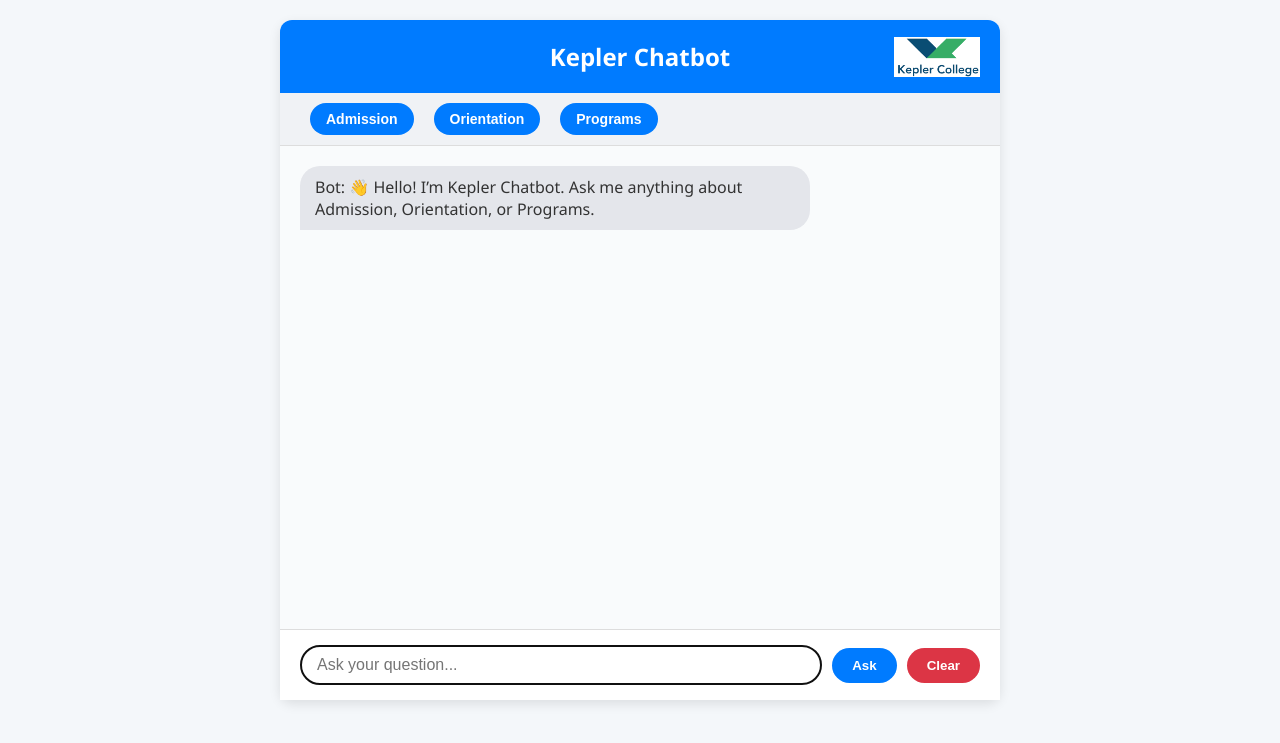
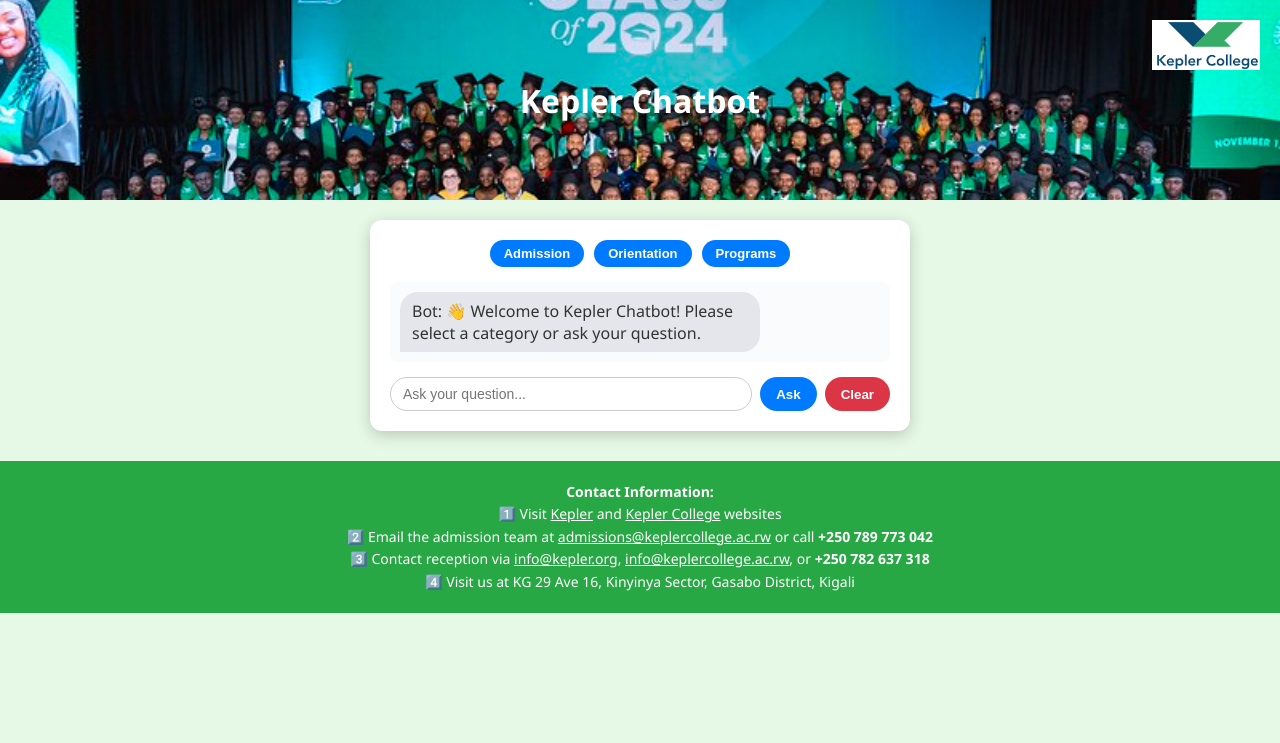
Before and after one commit to Tuyishime24/keplerchatbot, a Flask app: page / in a window 1280 px wide. Shown: the top 743 px of the page. Run offline with Flask 3, Linux system fonts and the light colour scheme.

Commit message:
Update chatbot: welcome messages, category handling, styling

```diff
--- a/app.py
+++ b/app.py
@@ -1,7 +1,7 @@
 from flask import Flask, request, render_template, jsonify
 from rapidfuzz import fuzz
 import json
-import os  # Needed for getting PORT from environment
+import os
 
 app = Flask(__name__)
 
@@ -9,37 +9,26 @@
 with open("kepler_qa_data.json", "r", encoding="utf-8") as file:
     qa_data = json.load(file)
 
-def find_answer(user_question, category="all"):
-    """
-    Match user's question with the most relevant Q&A entry.
-    If a category is provided, filter questions by it first.
-    """
+def find_best_match(user_question, category_filter=None):
     user_question = user_question.lower().strip()
     best_score = 0
     best_answer = None
+    detected_category = None
 
-    filtered_data = (
-        [item for item in qa_data if item.get("category", "").lower() == category.lower()]
-        if category != "all" else qa_data
-    )
+    if category_filter and category_filter.lower() != "all":
+        filtered_data = [item for item in qa_data if item.get("category", "").lower() == category_filter.lower()]
+    else:
+        filtered_data = qa_data
 
     for item in filtered_data:
-        score = fuzz.partial_ratio(user_question, item["question"].lower())
+        question_text = item.get("question", "").lower()
+        score = fuzz.partial_ratio(user_question, question_text)
         if score > best_score:
             best_score = score
-            best_answer = item["answer"]
+            best_answer = item.get("answer", "")
+            detected_category = item.get("category", "").lower()
 
-    print(f"User question: '{user_question}' | Best match score: {best_score}")  # optional
-
-    if best_score > 60:
-        return best_answer
-    else:
-        return (
-            "🤖 Sorry, I didn’t understand that. Try asking about:\n"
-            "- 🏫 Admission & Registration\n"
-            "- 🧭 Orientation\n"
-            "- 📚 Programs\n"
-        )
+    return best_answer, best_score, detected_category
 
 @app.route("/", methods=["GET", "POST"])
 def home():
@@ -47,20 +36,47 @@
         if request.is_json:
             try:
                 data = request.get_json()
-                question = data.get("question", "")
-                category = data.get("category", "all")
-                answer = find_answer(question, category)
-                return jsonify({"answer": answer})
+                user_question = data.get("question", "")
+                selected_category = data.get("category")
+                if selected_category:
+                    selected_category = selected_category.lower()
+                else:
+                    selected_category = "all"
+
+                # Try match within selected category first
+                answer, score, detected_category = find_best_match(user_question, selected_category)
+
+                # If no good match, try globally
+                if score < 60:
+                    answer, score, detected_category = find_best_match(user_question, category_filter=None)
+
+                # Fallback response if still no match
+                if score < 60 or not answer:
+                    answer = (
+                        "🤖 Sorry, I didn’t understand that. Try asking about:\n"
+                        "- 🏫 Admission & Registration\n"
+                        "- 🧭 Orientation\n"
+                        "- 📚 Programs"
+                    )
+                    detected_category = None
+
+                return jsonify({
+                    "answer": answer,
+                    "detected_category": detected_category
+                })
+
             except Exception as e:
                 return jsonify({"answer": f"⚠️ Error: {str(e)}"}), 400
+
         else:
+            # fallback for form POST (not JSON) — optional
             question = request.form.get("question", "")
-            answer = find_answer(question)
+            answer, _, _ = find_best_match(question)
             return render_template("index.html", question=question, answer=answer)
 
+    # GET request
     return render_template("index.html")
 
 if __name__ == "__main__":
-    # Use the port provided by Render
     port = int(os.environ.get("PORT", 5000))
     app.run(host="0.0.0.0", port=port)
--- a/templates/index.html
+++ b/templates/index.html
@@ -6,238 +6,304 @@
   <title>Kepler Chatbot</title>
   <style>
     body {
+      margin: 0;
       font-family: 'Segoe UI', sans-serif;
-      background-color: #f4f7fa;
+      background-color: #e6f9e6;
+      display: flex;
+      flex-direction: column;
+      align-items: center;
+    }
+
+    .banner {
+      width: 100%;
+      height: 200px;
+      background: url('{{ url_for("static", filename="kepler_banner.jpg") }}') no-repeat center;
+      background-size: cover;
+      position: relative;
+      display: flex;
+      align-items: center;
+      justify-content: center;
+    }
+
+    .banner h1 {
+      color: #fff; /* changed to white */
+      font-size: 32px;
       margin: 0;
+    }
+
+    .banner img {
+      position: absolute;
+      top: 20px;
+      right: 20px;
+      height: 50px;
+    }
+
+    .chat-box {
+      background: #ffffff;
+      width: 95%;
+      max-width: 500px;
+      margin-top: 20px;
+      border-radius: 12px;
+      box-shadow: 0 4px 16px rgba(0, 0, 0, 0.2);
       padding: 20px;
       display: flex;
-      justify-content: center;
+      flex-direction: column;
     }
-    .chat-box {
-      background: #ffffff;
-      width: 100%;
-      max-width: 720px;
-      height: 85vh;
-      display: flex;
-      flex-direction: column;
-      border-radius: 12px;
-      box-shadow: 0 4px 12px rgba(0,0,0,0.1);
-    }
-    h2 {
-      margin: 0;
-      padding: 20px;
-      background-color: #007BFF;
-      color: #fff;
-      text-align: center;
-      border-radius: 12px 12px 0 0;
-      position: relative;
-    }
-    h2 img.logo {
-      position: absolute;
-      right: 20px;
-      top: 50%;
-      transform: translateY(-50%);
-      height: 40px;
-      width: auto;
-    }
+
     .category-buttons {
       display: flex;
       flex-wrap: wrap;
+      justify-content: center;
       gap: 10px;
-      padding: 10px 20px;
-      background-color: #f0f2f5;
-      border-bottom: 1px solid #ddd;
+      margin-bottom: 15px;
     }
+
     .category-buttons button {
-      padding: 8px 16px;
+      padding: 6px 14px;
       border: none;
       border-radius: 20px;
       background-color: #007BFF;
       color: #fff;
+      font-size: 13px;
       cursor: pointer;
-      font-size: 14px;
     }
-    .category-buttons button:hover {
-      background-color: #0056b3;
-    }
+
     #chat-history {
       flex-grow: 1;
+      max-height: 300px;
       overflow-y: auto;
-      padding: 20px;
-      background: #f9fbfc;
+      padding: 10px;
+      background-color: #f9fbfc;
+      border-radius: 8px;
+      margin-bottom: 15px;
     }
+
     .chat-entry {
-      margin-bottom: 15px;
+      margin-bottom: 10px;
       max-width: 75%;
-      clear: both;
       word-wrap: break-word;
     }
+
     .question {
       background: #007BFF;
-      color: white;
-      padding: 10px 15px;
-      border-radius: 20px 20px 0 20px;
+      color: #fff;
+      padding: 8px 12px;
+      border-radius: 18px 18px 0 18px;
       float: right;
+      clear: both;
     }
+
     .answer {
       background: #e4e6eb;
       color: #333;
-      padding: 10px 15px;
-      border-radius: 20px 20px 20px 0;
+      padding: 8px 12px;
+      border-radius: 18px 18px 18px 0;
       float: left;
+      clear: both;
     }
-    .typing {
-      font-style: italic;
-      font-size: 14px;
-      color: #666;
-      padding-left: 20px;
-      display: none;
-    }
-    #loading-spinner {
-      display: none;
-      border: 4px solid #f3f3f3;
-      border-top: 4px solid #007BFF;
-      border-radius: 50%;
-      width: 20px;
-      height: 20px;
-      animation: spin 1s linear infinite;
-      margin-left: 10px;
-      align-self: center;
-    }
-    @keyframes spin {
-      0% { transform: rotate(0deg); }
-      100% { transform: rotate(360deg); }
-    }
+
     form {
       display: flex;
-      padding: 15px 20px;
-      border-top: 1px solid #ddd;
-      background-color: #fff;
-      align-items: center;
+      gap: 8px;
     }
+
     input[type="text"] {
       flex-grow: 1;
-      padding: 10px 16px;
-      border-radius: 25px;
+      padding: 8px 12px;
+      border-radius: 20px;
       border: 1px solid #ccc;
-      font-size: 16px;
+      font-size: 14px;
     }
+
     button {
-      margin-left: 10px;
-      padding: 10px 20px;
+      padding: 8px 16px;
       border: none;
-      border-radius: 25px;
-      background-color: #007BFF;
-      color: white;
+      border-radius: 20px;
       font-weight: bold;
       cursor: pointer;
     }
-    button:hover {
-      background-color: #0056b3;
+
+    button[type="submit"] {
+      background-color: #007BFF;
+      color: white;
     }
+
     #clear-btn {
       background-color: #dc3545;
+      color: white;
     }
-    #clear-btn:hover {
-      background-color: #a71d2a;
+
+    footer {
+      margin-top: 30px;
+      text-align: center;
+      padding: 20px;
+      font-size: 14px;
+      background-color: #28a745; /* changed footer background to green */
+      color: white;
+      width: 100%;
+      line-height: 1.6;
+    }
+
+    footer a {
+      color: white;
+      text-decoration: underline;
     }
   </style>
 </head>
 <body>
 
-<div class="chat-box">
-  <h2>
-    Kepler Chatbot
-    <img src="{{ url_for('static', filename='logo.png') }}" alt="Kepler Logo" class="logo" />
-  </h2>
-
-  <!-- Quick Category Buttons -->
-  <div class="category-buttons">
-    <button onclick="askQuick('What are the admission requirements?')">Admission</button>
-    <button onclick="askQuick('When does orientation start?')">Orientation</button>
-    <button onclick="askQuick('What programs are offered at Kepler?')">Programs</button>
+  <!-- Banner -->
+  <div class="banner">
+    <h1>Kepler Chatbot</h1>
+    <img src="{{ url_for('static', filename='logo.png') }}" alt="Kepler Logo">
   </div>
 
-  <!-- Chat history display -->
+  <!-- Chat Interface -->
+  <div class="chat-box">
+    <div class="category-buttons">
+      <button onclick="selectCategory('admission')">Admission</button>
+      <button onclick="selectCategory('orientation')">Orientation</button>
+      <button onclick="selectCategory('programs')">Programs</button>
+    </div>
+
     <div id="chat-history"></div>
 
-  <!-- Typing and Spinner -->
-  <div class="typing" id="typing-indicator">Bot is typing...</div>
-
-  <!-- Input form -->
     <form id="chat-form">
-    <input type="text" id="question-input" placeholder="Ask your question..." autocomplete="off" required />
+      <input type="text" id="question-input" placeholder="Ask your question..." autocomplete="off" />
       <button type="submit">Ask</button>
       <button type="button" id="clear-btn">Clear</button>
-    <div id="loading-spinner"></div>
     </form>
   </div>
 
+  <!-- Footer -->
+  <footer>
+    <strong>Contact Information:</strong><br>
+    1️⃣ Visit <a href="https://kepler.org" target="_blank">Kepler</a> and
+    <a href="https://keplercollege.ac.rw" target="_blank">Kepler College</a> websites<br>
+    2️⃣ Email the admission team at
+    <a href="mailto:admissions@keplercollege.ac.rw">admissions@keplercollege.ac.rw</a> or call <strong>+250 789 773 042</strong><br>
+    3️⃣ Contact reception via
+    <a href="mailto:info@kepler.org">info@kepler.org</a>,
+    <a href="mailto:info@keplercollege.ac.rw">info@keplercollege.ac.rw</a>,
+    or <strong>+250 782 637 318</strong><br>
+    4️⃣ Visit us at KG 29 Ave 16, Kinyinya Sector, Gasabo District, Kigali
+  </footer>
+
+  <!-- Script -->
   <script>
     const form = document.getElementById('chat-form');
     const input = document.getElementById('question-input');
     const chatHistory = document.getElementById('chat-history');
     const clearBtn = document.getElementById('clear-btn');
-  const spinner = document.getElementById('loading-spinner');
-  const typingIndicator = document.getElementById('typing-indicator');
 
-  function addMessage(text, type) {
+    let selectedCategory = null;
+    let lastWelcomeId = null;
+
+    // Add a message to chat history
+    function addMessage(text, type, id = null) {
+      if (id && document.getElementById(id)) return;
       const div = document.createElement('div');
       div.classList.add('chat-entry');
+      if (id) div.id = id;
       div.innerHTML = `<div class="${type}">${type === 'question' ? 'You' : 'Bot'}: ${text}</div>`;
       chatHistory.appendChild(div);
       chatHistory.scrollTop = chatHistory.scrollHeight;
     }
 
+    // Show category welcome message
+    function selectCategory(category) {
+      selectedCategory = category;
+
+      if (lastWelcomeId) {
+        const old = document.getElementById(lastWelcomeId);
+        if (old) old.remove();
+      }
+
+      let welcomeText = '';
+      if (category === 'admission') welcomeText = '📝 Ask me anything about Admission & Registration.';
+      else if (category === 'orientation') welcomeText = '📅 Ask me anything about Orientation.';
+      else if (category === 'programs') welcomeText = '🎓 Ask me anything about Programs offered at Kepler.';
+
+      lastWelcomeId = 'category-welcome';
+      addMessage(welcomeText, 'answer', lastWelcomeId);
+    }
+
+    // Remove welcome message when user starts typing
+    input.addEventListener('input', () => {
+      if (lastWelcomeId) {
+        const welcomeMsg = document.getElementById(lastWelcomeId);
+        if (welcomeMsg) {
+          welcomeMsg.remove();
+          lastWelcomeId = null;
+        }
+      }
+    });
+
+    // Helper to simplify category string
+    function simplifyCategory(fullCategory) {
+      if (!fullCategory) return null;
+      fullCategory = fullCategory.toLowerCase();
+      if (fullCategory.includes('admission')) return 'admission';
+      if (fullCategory.includes('orientation')) return 'orientation';
+      if (fullCategory.includes('program')) return 'programs';
+      return null;
+    }
+
+    // On form submit: send question, show answer, update category if detected
     form.addEventListener('submit', function(e) {
       e.preventDefault();
       const question = input.value.trim();
       if (!question) return;
-    handleQuestion(question);
-  });
 
-  function handleQuestion(question) {
       addMessage(question, 'question');
       input.value = '';
       input.disabled = true;
-    spinner.style.display = 'inline-block';
-    typingIndicator.style.display = 'block';
 
       fetch('/', {
         method: 'POST',
         headers: { 'Content-Type': 'application/json' },
-      body: JSON.stringify({ question })
+        body: JSON.stringify({
+          question: question,
+          category: selectedCategory
+        })
       })
       .then(res => res.json())
       .then(data => {
-      spinner.style.display = 'none';
-      typingIndicator.style.display = 'none';
+        if (data.detected_category) {
+          const simpleCategory = simplifyCategory(data.detected_category);
+          if (simpleCategory !== selectedCategory) {
+            selectCategory(simpleCategory);
+          }
+        }
+
+        if (data.answer) {
           addMessage(data.answer, 'answer');
+        } else {
+          addMessage("⚠️ I couldn't find a matching answer. Please try rephrasing or choosing a category.", 'answer');
+        }
+
         input.disabled = false;
         input.focus();
       })
       .catch(err => {
-      spinner.style.display = 'none';
-      typingIndicator.style.display = 'none';
         addMessage("⚠️ Sorry, something went wrong.", 'answer');
         input.disabled = false;
         input.focus();
         console.error(err);
       });
-  }
+    });
 
-  function askQuick(question) {
-    handleQuestion(question);
-  }
-
+    // Clear chat and reset
     clearBtn.addEventListener('click', () => {
       chatHistory.innerHTML = '';
-    input.focus();
+      selectedCategory = null;
+      lastWelcomeId = null;
+      addMessage("👋 Welcome to Kepler Chatbot! Please select a category or ask your question.", 'answer');
     });
 
+    // Initial welcome message on page load
     window.addEventListener('load', () => {
-    addMessage("👋 Hello! I’m Kepler Chatbot. Ask me anything about Admission, Orientation, or Programs.", 'answer');
-    input.focus();
+      addMessage("👋 Welcome to Kepler Chatbot! Please select a category or ask your question.", 'answer');
     });
   </script>
 
```
Also changed, not shown: kepler_logo.png (deleted), kepler_qa_data.json, static/kepler_banner.jpg (added). Lines whose indentation alone changed are shown as unchanged.
